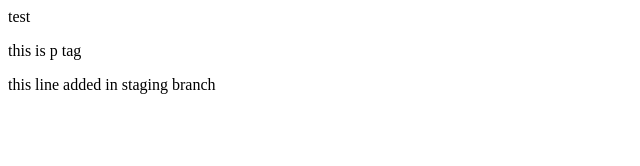
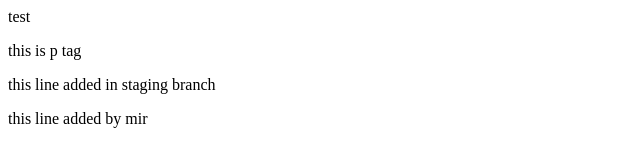
Before and after one commit to al-amin90/git-acc, a plain HTML site: page index.html in a window 1280 px wide. Shown: the whole page, without its empty margins (0-640 px from the left). Drawn offline with Linux system fonts and the light colour scheme.

```diff
--- a/index.html
+++ b/index.html
@@ -1,3 +1,4 @@
 test
 <p>this is p tag</p>
 <p>this line added in staging branch</p>
+<p>this line added by mir</p>
```
